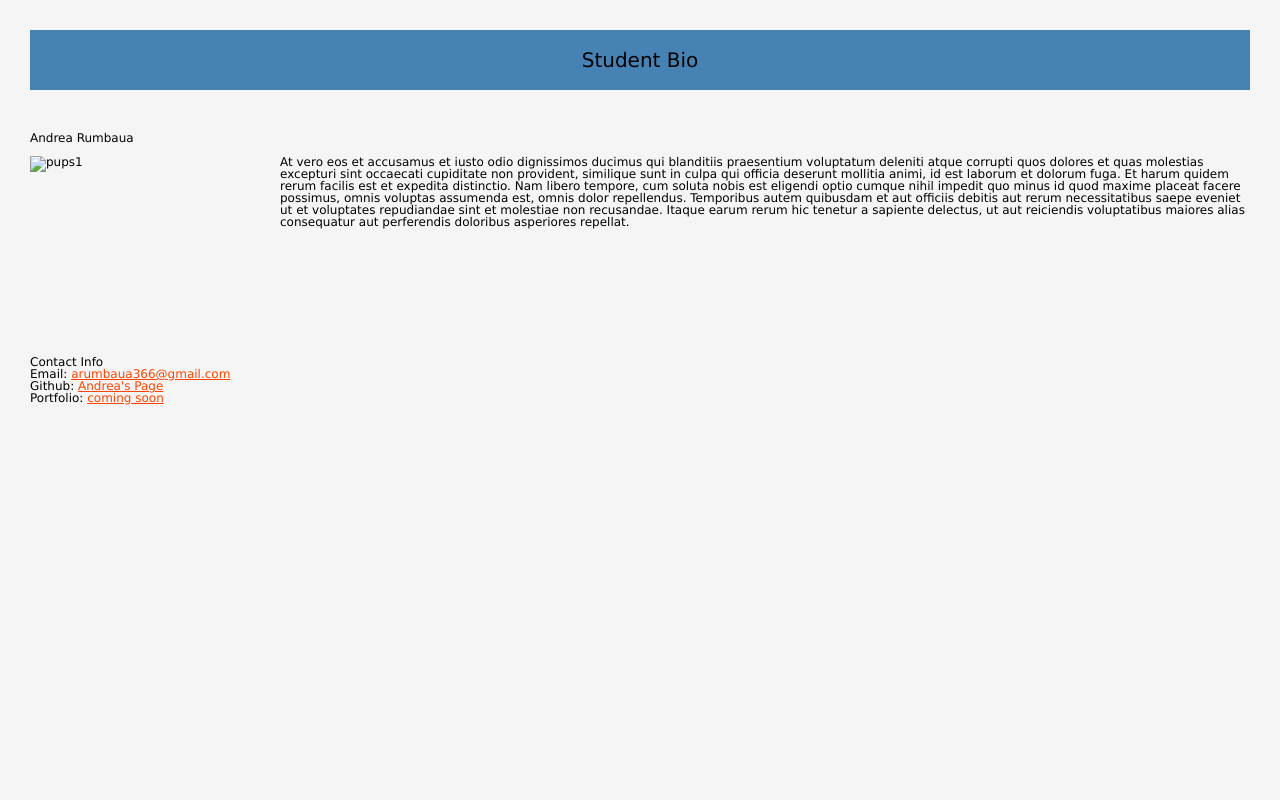
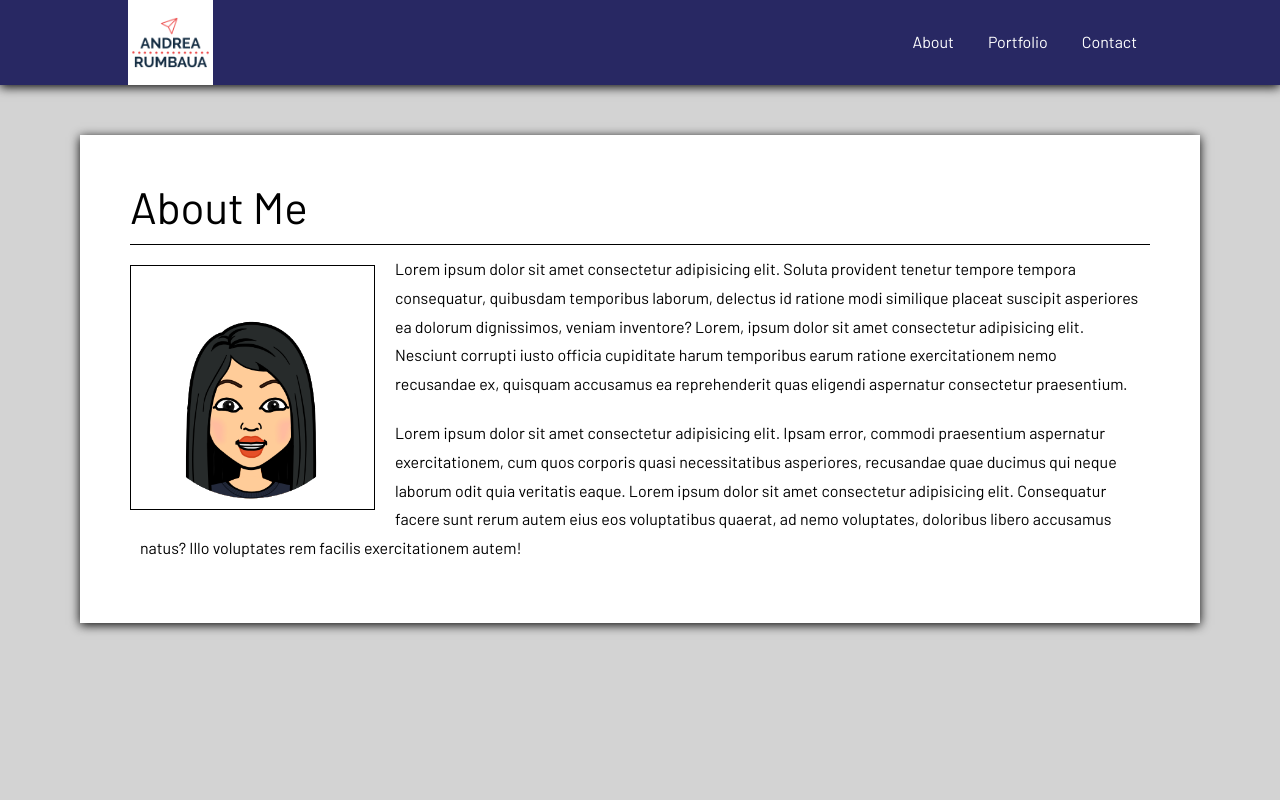
Before and after one commit to arumbaua366/My-Page, a plain HTML site: page index.html in a window 1280 px wide. Shown: the top 800 px of the page. Drawn offline with Linux system fonts and the light colour scheme.

Commit message:
updated hw pages

```diff
--- /dev/null
+++ b/assets/bio1.css
@@ -0,0 +1,111 @@
+html, body {
+    height: 100%;
+    font-size: 16px;
+}
+
+* {
+    box-sizing: border-box;
+    margin: 0;
+    padding: 0;
+    background-color: lightgray;
+}
+
+ul {
+    background-color: #282863;
+}
+
+.logo {
+    height: 85px;
+    width: 85px;
+    background-color: white;
+    cursor: pointer;
+}
+
+li.navbar, a, footer{
+    font-family: "Barlow", sans-serif;
+    font-weight: 400;
+    color: white;
+    text-decoration: none;
+    background-color: #282863;
+}
+
+header {
+    display: flex;
+    justify-content: space-between;
+    align-items: center;
+    padding: 0px 10%;
+    background-color: #282863;
+    box-shadow: 0 2px 10px rgb(5, 5, 5);
+}
+
+li, a {
+    list-style: none;
+}
+
+li {
+    display: inline-block;
+    padding: 0px 15px;
+}
+
+li, a {
+    transition: all 0.3s ease 0s;
+}
+
+li a:hover {
+    color: darkslategray;
+}
+
+.container-main {
+    position: absolute;
+    margin: 50px 80px;
+    padding: 50px;
+    background-color: white;
+    box-shadow: 0 2px 10px rgb(5, 5, 5)
+}
+
+.h2style {
+    font-family: 'Barlow', sans-serif;
+    font-size: 2.75rem;
+    border-bottom: 1px solid black;
+    padding-bottom: 15px;
+}
+
+.h2style, .face, .mestuff {
+    background-color: white;
+}
+
+.mestuff {
+    line-height: 1.8;
+    padding: 10px;
+    font-family: 'Barlow', sans-serif;
+}
+
+.face {
+    border: 1px solid black;
+    height: 245px;
+    width: 245px;
+    margin-top: 20px;
+    margin-right: 20px;
+    margin-bottom: 20px;
+    float: left;
+}
+
+footer {
+    display: absolute;
+    margin-top: 100%;
+    padding-top: 40px;
+    height: 100px;
+    width: 100%;
+    text-align: center;
+    bottom: 0;
+    box-shadow: 0 2px 10px rgb(5, 5, 5)
+}
+
+.pfooter {
+    list-style: none;
+}
+
+a, .pfooter {
+    display: inline;
+    background-color: #282863;
+}
--- /dev/null
+++ b/assets/contactstyle.css
@@ -0,0 +1,70 @@
+html {
+    background-color:lightgray;
+}
+
+.c-container {
+    font-family: 'Barlow', sans-serif;
+    position: absolute;
+    margin: 50px 80px;
+    padding: 50px;
+    background-color: white;
+    box-shadow: 0 2px 10px rgb(5, 5, 5)
+}
+
+.h2contact {
+    font-family: 'Barlow', sans-serif;
+    font-size: 2.75rem;
+    border-bottom: 1px solid black;
+    padding-bottom: 15px;
+    margin-bottom: 10px;
+    background-color: white;
+}
+form, label, input, textarea, .center {
+    background-color: white;
+}
+
+label {
+	font-size: 0.85em;
+	margin-left: 12px;
+}
+
+input[type=text],input[type=email], textarea {
+    width: 100%;
+    padding: 12px;
+    border: 1px solid #ccc;
+    box-sizing: border-box;
+    margin-top: 6px;
+    margin-bottom: 16px;
+    resize: vertical;
+}
+
+input[type=text]:focus,input[type=email]:focus, textarea:focus {
+	border: 1px solid black;
+}
+
+input[type=submit] {
+	background: darkslategray;
+	margin: 0 auto;
+	outline: 0;
+	color: white;
+	border: 0;
+	padding: 12px 24px;
+	border-radius: 4px;
+	transition: all ease-in-out .5s;
+	position: relative;
+	display: inline-block;
+	text-align: center;
+}
+
+input[type=submit]:focus {
+	background: rgb(163, 130, 255);
+	color: whitesmoke;
+}
+
+input[type=submit]:hover {
+	background: darkslategray;
+}
+
+.center {
+	text-align: center;
+}
--- /dev/null
+++ b/assets/portfolio.css
@@ -0,0 +1,143 @@
+html {
+    background-color:lightgray;
+}
+
+ul.boxes {
+    list-style: none;
+    margin: 0;
+    padding: 0;
+    display: flex;
+    flex-direction: row;
+    flex-wrap: wrap;
+}
+
+.boxes1, .boxes2, .boxes3, .boxes4, .boxes5 {
+    list-style: none;
+    border: 1px solid black;
+    margin: 3em;
+    padding: 5em 4em;
+    background-color: #cfccff;
+    box-shadow: 0 2px 10px rgb(5, 5, 5)
+}
+
+a.boxes {
+    font-family: 'Barlow', sans-serif;
+    text-decoration: none;
+    font-weight: bolder;
+    font-size: 20px;
+    width: 100%;
+    margin: 20px;
+    color: black;
+}
+
+.boxes1 {
+    background-image: url(https://images.unsplash.com/photo-1507327667785-fa7adba0a4ec?ixlib=rb-1.2.1&ixid=eyJhcHBfaWQiOjEyMDd9&auto=format&fit=crop&w=1350&q=80);
+    background-repeat: no-repeat;
+    background-size: cover;
+}
+
+.boxes2 {
+    background-image: url(https://images.pexels.com/photos/3354135/pexels-photo-3354135.jpeg?auto=compress&cs=tinysrgb&dpr=1&w=500);
+    background-repeat: no-repeat;
+    background-size: cover;
+}
+
+.boxes3 {
+    background-image: url(https://images.pexels.com/photos/1939485/pexels-photo-1939485.jpeg?auto=compress&cs=tinysrgb&dpr=1&w=500);
+    background-repeat: no-repeat;
+    background-size: cover;
+}
+
+.boxes4 {
+    background-image: url(https://images.pexels.com/photos/373076/pexels-photo-373076.jpeg?auto=compress&cs=tinysrgb&dpr=1&w=500);
+    background-repeat: no-repeat;
+    background-size: cover;
+}
+
+.boxes5 {
+    background-image: url(https://images.pexels.com/photos/3217928/pexels-photo-3217928.jpeg?auto=compress&cs=tinysrgb&dpr=1&w=500);
+    background-repeat: no-repeat;
+    background-size: cover;
+}
+
+.p-container {
+    margin: 50px 80px;
+    padding: 50px;
+    background-color: white;
+    box-shadow: 0 2px 10px rgb(5, 5, 5)
+}
+
+.h2area {
+    font-size: 45px;
+    font-family: 'Barlow', sans-serif;
+    padding: 15px;
+    border-bottom: 1px solid black;
+}
+
+ul.navigation {
+    background-color: #282863;
+}
+
+.logo {
+    height: 85px;
+    width: 85px;
+    background-color: white;
+    cursor: pointer;
+}
+
+li.navbar, a.navbar, footer{
+    font-family: "Barlow", sans-serif;
+    font-weight: 400;
+    color: white;
+    text-decoration: none;
+    background-color: #282863;
+}
+
+header {
+    display: flex;
+    justify-content: space-between;
+    align-items: center;
+    padding: 0px 10%;
+    background-color: #282863;
+    box-shadow: 0 2px 10px rgb(5, 5, 5);
+}
+
+li.navbar, a.navbar {
+    list-style: none;
+}
+
+li.navbar {
+    display: inline-block;
+    padding: 0px 15px;
+}
+
+li.navbar, a.navbar {
+    transition: all 0.3s ease 0s;
+}
+
+li.navbar a.navbar:hover {
+    color: darkslategray;
+}
+
+footer {
+    display: absolute;
+    margin-top: 100%;
+    padding-top: 40px;
+    height: 100px;
+    width: 100%;
+    text-align: center;
+    bottom: 0;
+    box-shadow: 0 2px 10px rgb(5, 5, 5)
+}
+
+p.pfooter {
+    list-style: none;
+}
+
+a.pfooter, p.pfooter {
+    font-family: 'Barlow', sans-serif;
+    color: white;
+    display: inline;
+    text-decoration: none;
+    background-color: #282863;
+}
--- a/bio1.css
+++ /dev/null
@@ -1,32 +0,0 @@
-body {
-    padding: 0;
-    margin: 0;
-    background: whitesmoke;
-    font-family: Verdana, Geneva, Tahoma, sans-serif;
-    font-size: 12px;
-}
-
-header {
-    text-align: center;
-    background: steelblue;
-    padding: 20px 0;
-    font-size: 20px;
-    margin: 30px;
-}
-
-.container {
-    width: 1024pxmargin 0 auto;
-    padding-right: 30px;
-    padding-left: 30px;
-    border: 30px;
-}
-
-a {
-    color: orangered;
-}
-
-#main-bio,
-#contact-info,
-#image-pups {
-    float: left;
-}
--- a/index.html
+++ b/index.html
@@ -4,30 +4,34 @@
     <meta charset="UTF-8">
     <meta name="viewport" content="width=device-width, initial-scale=1.0">
     <meta http-equiv="X-UA-Compatible" content="ie=edge">
-    <title>Andrea's Bio</title>
+    <title>Andrea's Page</title>
     <link rel="stylesheet" href="reset.css">
-    <link rel="stylesheet" type="text/css" href="bio1.css">
+    <link rel="stylesheet" type="text/css" href="assets/bio1.css">
+    <link href="https://fonts.googleapis.com/css?family=Barlow&display=swap" rel="stylesheet">
 </head>
 <body>
     <header>
-    <h1>Student Bio</h1>
+        <img class="logo" src="assets/LOGO2.png" alt="logo 1">
+        <nav>
+            <ul>
+                <li class="navbar"><a href="index.html">About</a></li>
+                <li class="navbar"><a href="portfolio.html">Portfolio</a></li>
+                <li class="navbar"><a href="contact.html">Contact</a></li>
+            </ul>
+        </nav>
     </header>
-<div class="container">
-    <section id="main-bio">
-    <br>
-    <h2>Andrea Rumbaua</h2>
-    <br>
-    <img id="image-pups" src="IMG_7545.jpeg" alt="pups1" width="250" height="200">
-    <p>At vero eos et accusamus et iusto odio dignissimos ducimus qui blanditiis praesentium voluptatum deleniti atque corrupti quos dolores et quas molestias excepturi sint occaecati cupiditate non provident, similique sunt in culpa qui officia deserunt mollitia animi, id est laborum et dolorum fuga. Et harum quidem rerum facilis est et expedita distinctio. Nam libero tempore, cum soluta nobis est eligendi optio cumque nihil impedit quo minus id quod maxime placeat facere possimus, omnis voluptas assumenda est, omnis dolor repellendus. Temporibus autem quibusdam et aut officiis debitis aut rerum necessitatibus saepe eveniet ut et voluptates repudiandae sint et molestiae non recusandae. Itaque earum rerum hic tenetur a sapiente delectus, ut aut reiciendis voluptatibus maiores alias consequatur aut perferendis doloribus asperiores repellat.</p>
-    </section>
-    <section id="contact-info">
-    <h2>Contact Info</h2>
-    <ul>
-        <li>Email: <a href="mailto:arumbaua366@gmail.com">arumbaua366@gmail.com</a></li>
-        <li>Github: <a href="https://arumbaua366.github.io/prework-about-me/" target="_blank">Andrea's Page</a></li>
-        <li>Portfolio: <a href="#">coming soon</a></li>
-    </ul>
+<div class="container-main">
+    <h2 class="h2style">About Me</h2>
+    <img src="assets/IMG_1705.png" class="face" alt="bitmoji1">
+    <section>
+        <p class="mestuff">Lorem ipsum dolor sit amet consectetur adipisicing elit. Soluta provident tenetur tempore tempora consequatur, quibusdam temporibus laborum, delectus id ratione modi similique placeat suscipit asperiores ea dolorum dignissimos, veniam inventore? Lorem, ipsum dolor sit amet consectetur adipisicing elit. Nesciunt corrupti iusto officia cupiditate harum temporibus earum ratione exercitationem nemo recusandae ex, quisquam accusamus ea reprehenderit quas eligendi aspernatur consectetur praesentium.
+        </p>
+        <p class="mestuff">Lorem ipsum dolor sit amet consectetur adipisicing elit. Ipsam error, commodi praesentium aspernatur exercitationem, cum quos corporis quasi necessitatibus asperiores, recusandae quae ducimus qui neque laborum odit quia veritatis eaque. Lorem ipsum dolor sit amet consectetur adipisicing elit. Consequatur facere sunt rerum autem eius eos voluptatibus quaerat, ad nemo voluptates, doloribus libero accusamus natus? Illo voluptates rem facilis exercitationem autem!
+        </p>
     </section>
 </div>
+<footer>
+    <p class="pfooter">Look a footer! <a href="##">© 2019-today ME</a></p>
+</footer>
 </body>
 </html>
```
Also changed, not shown: contact.html (added, +48 -0 lines), portfolio.html (added, +37 -0 lines), assets/IMG_1328.png (added), assets/IMG_1705.png (added), assets/LOGO2.png (added), 1 other file.
